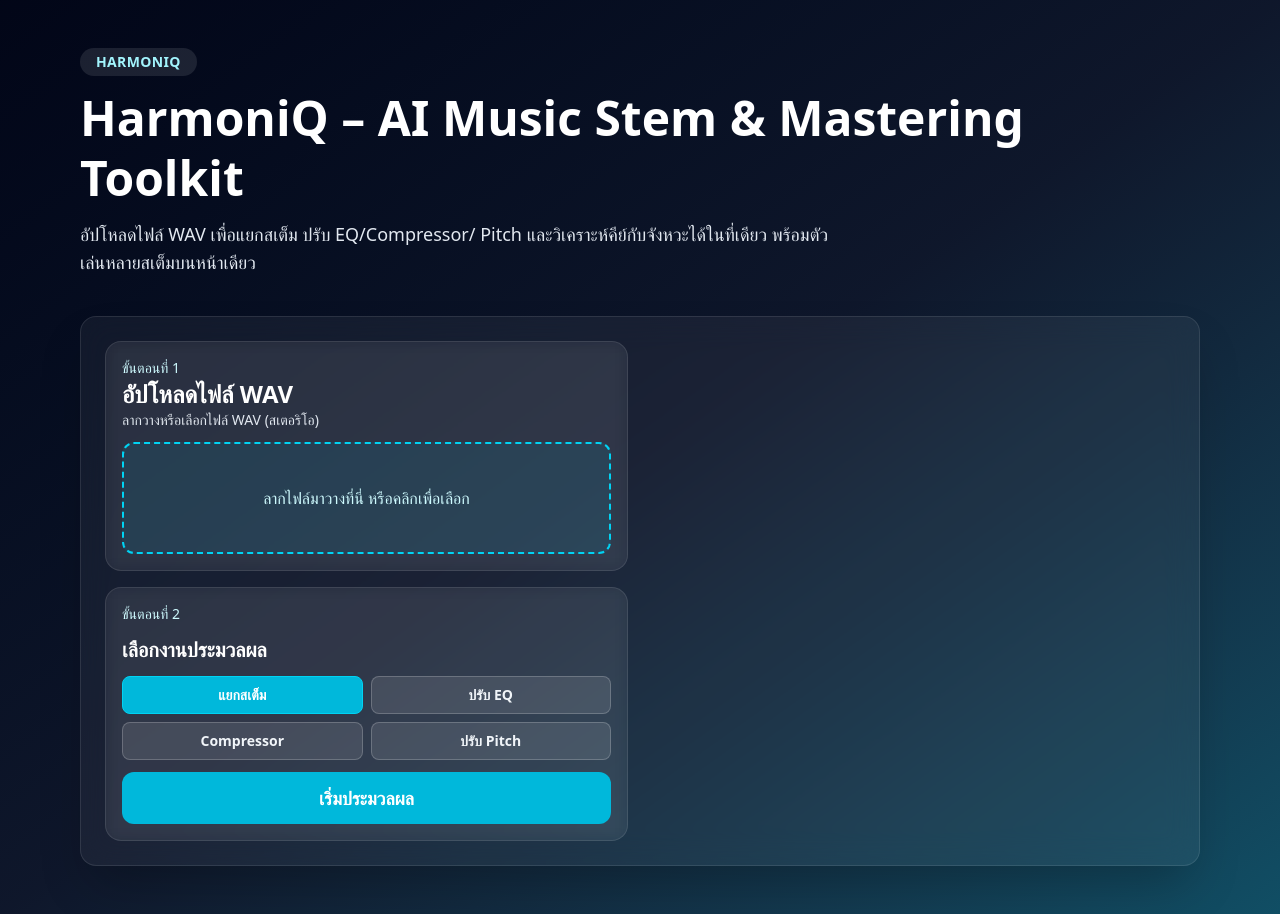
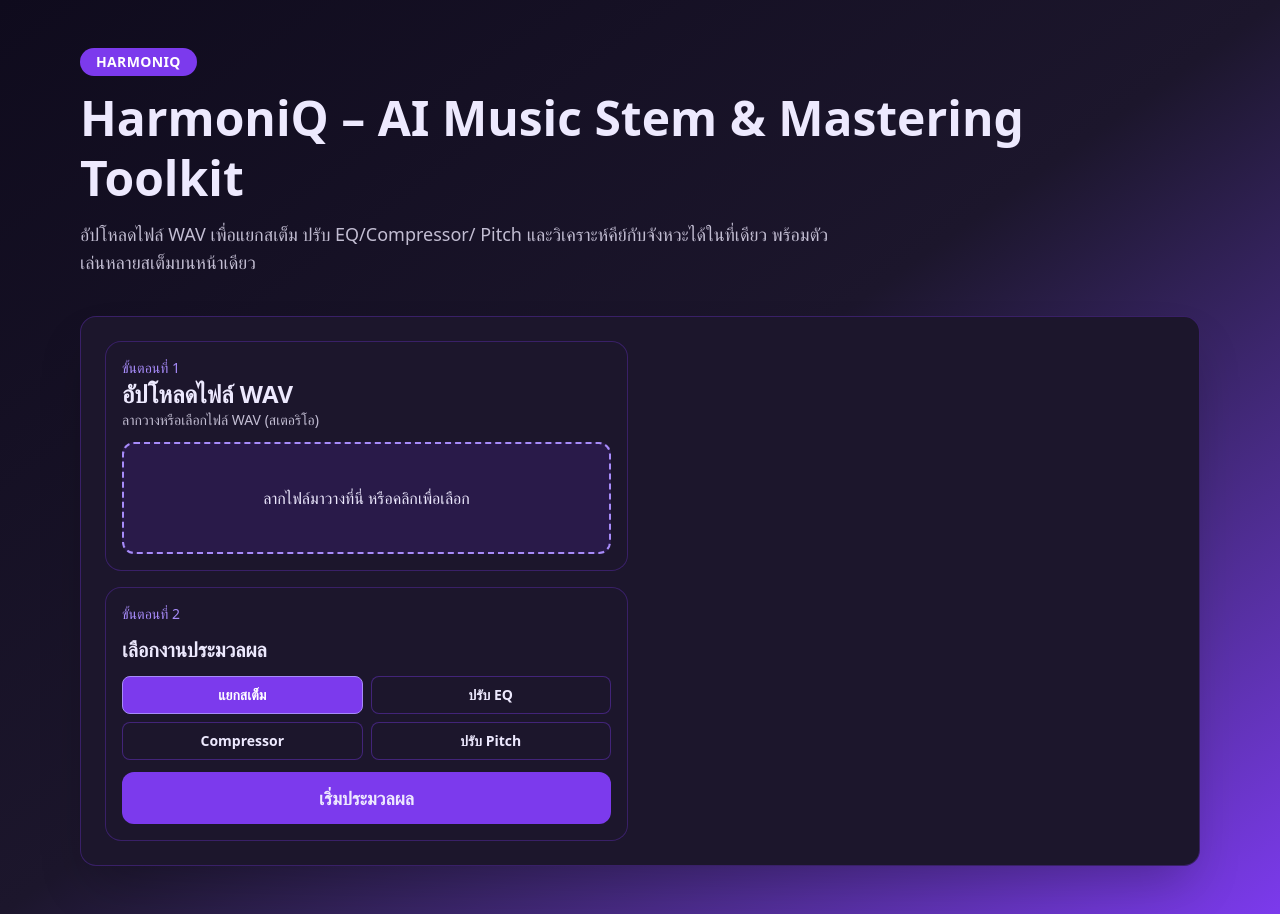
Before and after one commit to saikobz/project-music, a Next.js app: page / in a window 1280 px wide. Built offline with nearby package versions, Linux system fonts and the light colour scheme; no server answers.

Commit message:
เปลี่ยนธีมสี

```diff
--- a/app/components/UploadBox.tsx
+++ b/app/components/UploadBox.tsx
@@ -131,14 +131,14 @@
     };
 
     return (
-        <div className="grid gap-6 md:grid-cols-2 p-6">
+        <div className="grid gap-6 md:grid-cols-2 p-6 text-[#EDE9FE]">
             <div className="space-y-4">
-                <div className="rounded-2xl border border-white/10 bg-white/5 p-4 backdrop-blur">
-                    <p className="text-sm text-cyan-100">ขั้นตอนที่ 1</p>
+                <div className="rounded-2xl border border-[#7C3AED]/30 bg-[#1C162C] p-4 backdrop-blur">
+                    <p className="text-sm text-[#A78BFA]">ขั้นตอนที่ 1</p>
                     <h2 className="text-2xl font-bold">อัปโหลดไฟล์ WAV</h2>
-                    <p className="text-sm text-slate-200">ลากวางหรือเลือกไฟล์ WAV (สเตอริโอ)</p>
+                    <p className="text-sm text-[#EDE9FE]/80">ลากวางหรือเลือกไฟล์ WAV (สเตอริโอ)</p>
 
-                    <label className="mt-3 flex h-28 cursor-pointer items-center justify-center rounded-xl border-2 border-dashed border-cyan-400 bg-cyan-500/10 text-center text-cyan-100 hover:border-cyan-200 hover:bg-cyan-500/15 transition">
+                    <label className="mt-3 flex h-28 cursor-pointer items-center justify-center rounded-xl border-2 border-dashed border-[#A78BFA] bg-[#7C3AED]/15 text-center text-[#EDE9FE] hover:border-[#F472B6] hover:bg-[#7C3AED]/25 transition">
                         <input
                             type="file"
                             accept="audio/wav"
@@ -153,8 +153,8 @@
                     </label>
                 </div>
 
-                <div className="rounded-2xl border border-white/10 bg-white/5 p-4 backdrop-blur space-y-3">
-                    <p className="text-sm text-cyan-100">ขั้นตอนที่ 2</p>
+                <div className="rounded-2xl border border-[#7C3AED]/30 bg-[#1C162C] p-4 backdrop-blur space-y-3">
+                    <p className="text-sm text-[#A78BFA]">ขั้นตอนที่ 2</p>
                     <h3 className="text-xl font-semibold">เลือกงานประมวลผล</h3>
                     <div className="grid grid-cols-2 gap-2">
                         {[
@@ -166,8 +166,10 @@
                             <button
                                 key={item.value}
                                 onClick={() => setAction(item.value)}
-                                className={`rounded-lg px-3 py-2 text-sm font-semibold border ${
-                                    action === item.value ? "bg-cyan-500 text-white border-cyan-400" : "bg-white/10 border-white/20 text-slate-100"
+                                className={`rounded-lg px-3 py-2 text-sm font-semibold border cursor-pointer transition ${
+                                    action === item.value
+                                        ? "bg-[#7C3AED] text-white border-[#A78BFA]"
+                                        : "bg-[#1C162C] border-[#7C3AED]/40 text-[#EDE9FE]"
                                 }`}
                                 disabled={loading}
                             >
@@ -182,7 +184,7 @@
                             <select
                                 value={target}
                                 onChange={(e) => setTarget(e.target.value)}
-                                className="w-full rounded-lg bg-slate-800 p-2 text-white"
+                                className="w-full rounded-lg bg-[#0F0B1D] border border-[#7C3AED]/40 p-2 text-[#EDE9FE]"
                                 disabled={loading}
                             >
                                 <option value="vocals">Vocals</option>
@@ -199,7 +201,7 @@
                             <select
                                 value={strength}
                                 onChange={(e) => setStrength(e.target.value)}
-                                className="w-full rounded-lg bg-slate-800 p-2 text-white"
+                                className="w-full rounded-lg bg-[#0F0B1D] border border-[#7C3AED]/40 p-2 text-[#EDE9FE]"
                                 disabled={loading}
                             >
                                 <option value="soft">Soft</option>
@@ -216,7 +218,7 @@
                                 type="number"
                                 value={pitchSteps}
                                 onChange={(e) => setPitchSteps(parseFloat(e.target.value))}
-                                className="w-full rounded-lg bg-slate-800 p-2 text-white"
+                                className="w-full rounded-lg bg-[#0F0B1D] border border-[#7C3AED]/40 p-2 text-[#EDE9FE]"
                                 disabled={loading}
                             />
                         </div>
@@ -226,26 +228,26 @@
                         onClick={handleUpload}
                         disabled={loading}
                         className={`w-full rounded-xl py-3 text-lg font-bold transition ${
-                            loading ? "bg-cyan-400/60 cursor-not-allowed" : "bg-cyan-500 hover:bg-cyan-600"
+                            loading ? "bg-[#A78BFA]/60 cursor-not-allowed" : "bg-[#7C3AED] hover:bg-[#A78BFA] cursor-pointer"
                         }`}
                     >
                         {loading ? "กำลังประมวลผล..." : "เริ่มประมวลผล"}
                     </button>
                     {statusText && (
-                        <div className="rounded-lg bg-slate-800/70 border border-white/10 p-2 text-sm text-cyan-100">
+                        <div className="rounded-lg bg-[#0F0B1D]/70 border border-[#7C3AED]/30 p-2 text-sm text-[#A78BFA]">
                             {statusText}
                         </div>
                     )}
                     {processingTime && (
-                        <div className="text-sm text-green-200">เวลาในการประมวลผล: {processingTime}</div>
+                        <div className="text-sm text-[#A78BFA]">เวลาในการประมวลผล: {processingTime}</div>
                     )}
                     {errorMessage && (
-                        <div className="rounded-lg bg-red-600/70 border border-red-400 p-2 text-sm text-white">
+                        <div className="rounded-lg bg-red-700/70 border border-red-400 p-2 text-sm text-white">
                             {errorMessage}
                         </div>
                     )}
                     {successMessage && (
-                        <div className="rounded-lg bg-green-600/70 border border-green-400 p-2 text-sm text-white">
+                        <div className="rounded-lg bg-[#7C3AED]/30 border border-[#A78BFA] p-2 text-sm text-[#EDE9FE]">
                             {successMessage}
                         </div>
                     )}
@@ -256,7 +258,7 @@
                 {analysis && <AudioAnalysis data={analysis} />}
 
                 {fileId && (
-                    <div className="rounded-2xl border border-white/10 bg-white/5 p-4 backdrop-blur">
+                    <div className="rounded-2xl border border-[#7C3AED]/30 bg-[#1C162C] p-4 backdrop-blur">
                         <h3 className="text-xl font-semibold mb-2">Multi-stem Player</h3>
                         <MultiStemLivePlayer fileId={fileId} />
                     </div>
@@ -266,18 +268,18 @@
                     <a
                         href={zipUrl}
                         download="separated.zip"
-                        className="block w-full text-center rounded-xl bg-yellow-500 hover:bg-yellow-600 text-black font-semibold py-3"
+                        className="block w-full text-center rounded-xl bg-[#A78BFA] hover:bg-[#7C3AED] text-black font-semibold py-3"
                     >
                         ดาวน์โหลดไฟล์สเต็ม (ZIP)
                     </a>
                 )}
 
                 {downloadUrl && downloadFileName && !downloadFileName.endsWith(".zip") && (
-                    <div className="rounded-2xl border border-white/10 bg-white/5 p-4 backdrop-blur space-y-3">
+                    <div className="rounded-2xl border border-[#7C3AED]/30 bg-[#1C162C] p-4 backdrop-blur space-y-3">
                         <a
                             href={downloadUrl}
                             download={downloadFileName}
-                            className="block w-full text-center rounded-xl bg-blue-600 hover:bg-blue-700 text-white font-semibold py-3"
+                            className="block w-full text-center rounded-xl bg-[#7C3AED] hover:bg-[#A78BFA] text-white font-semibold py-3"
                         >
                             ดาวน์โหลดไฟล์ (WAV)
                         </a>
--- a/app/page.tsx
+++ b/app/page.tsx
@@ -2,21 +2,21 @@
 
 export default function Home() {
   return (
-    <main className="min-h-screen bg-gradient-to-br from-slate-950 via-slate-900 to-cyan-900 text-white">
+    <main className="min-h-screen bg-gradient-to-br from-[#0F0B1D] via-[#1C162C] to-[#7C3AED] text-[#EDE9FE]">
       <div className="max-w-6xl mx-auto px-4 py-12 space-y-10">
         <header className="flex flex-col gap-3">
-          <span className="inline-flex items-center gap-2 self-start rounded-full bg-white/10 px-4 py-1 text-sm font-semibold uppercase tracking-wide text-cyan-200">
+          <span className="inline-flex items-center gap-2 self-start rounded-full bg-[#7C3AED] px-4 py-1 text-sm font-semibold uppercase tracking-wide text-white">
             HarmoniQ
           </span>
           <h1 className="text-4xl md:text-5xl font-bold leading-tight">
             HarmoniQ – AI Music Stem &amp; Mastering Toolkit
           </h1>
-          <p className="text-lg text-slate-200 max-w-3xl">
+          <p className="text-lg text-[#EDE9FE]/80 max-w-3xl">
             อัปโหลดไฟล์ WAV เพื่อแยกสเต็ม ปรับ EQ/Compressor/ Pitch และวิเคราะห์คีย์กับจังหวะได้ในที่เดียว พร้อมตัวเล่นหลายสเต็มบนหน้าเดียว
           </p>
         </header>
 
-        <section className="bg-white/5 border border-white/10 rounded-2xl shadow-2xl backdrop-blur-lg">
+        <section className="bg-[#1C162C] border border-[#7C3AED]/30 rounded-2xl shadow-2xl backdrop-blur-lg">
           <UploadBox />
         </section>
       </div>
```
